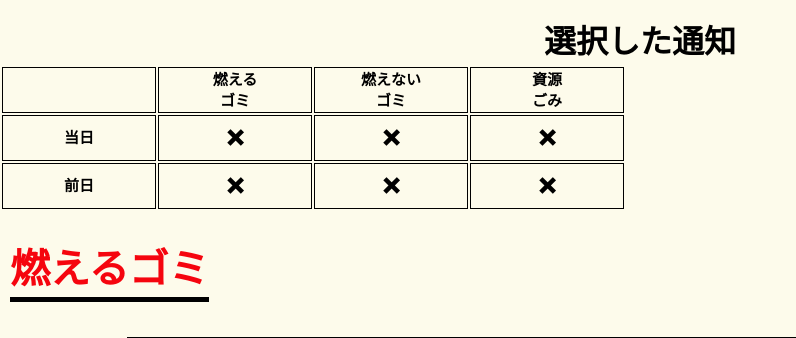
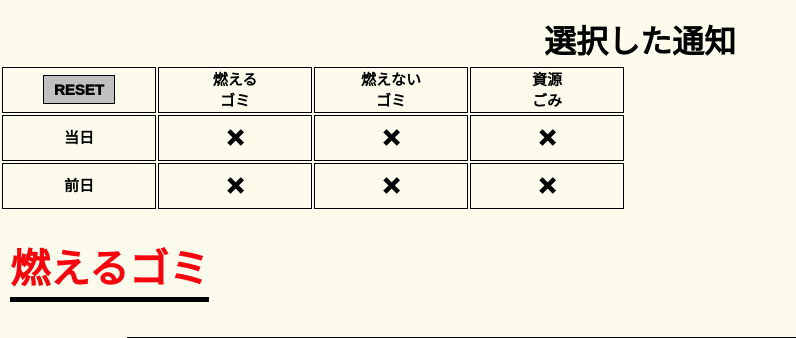
Before and after one commit to YutoGIma/gomidasi, a Flask app: template templates/bell.html in a window 1280 px wide. Shown: the part 80-418 px from the top of the page, without its empty margins (0-796 px from the left). Run offline with Flask 2, Linux system fonts and the light colour scheme; the template is opened without the code that fills it: most values are stand-ins (such as "Sample title", 1, 10 or a date in 2020); some libraries are stand-ins or nearby versions.

Commit message:
リセットボタン追加

```diff
--- a/app.py
+++ b/app.py
@@ -147,6 +147,20 @@ def bell(id,user_id):
         return render_template("bell.html",id=id,user_id=user_id,fireto=fireto,no_fireto=no_fireto,sourceto=sourceto,fireyes=fireyes,no_fireyes=no_fireyes,sourceyes=sourceyes)
     else:
         return redirect("/select_city")
+
+@app.route("/reset/<int:user_id>")
+def reset_bell(user_id):
+    if "user_id" in session:
+        conn=sqlite3.connect("ゴミ分別DB.db")
+        c=conn.cursor()
+        c.execute("update users set 月1=0,火1=0,水1=0,木1=0,金1=0,土1=0,日1=0,月2=0,火2=0,水2=0,木2=0,金2=0,土2=0,日2=0 where id=?",(user_id,))
+        conn.commit()
+        c.close
+        id=session.get("id")
+        return redirect("/bell/%s/%s"%(id,user_id))
+    else:
+        return redirect("/select_city")
+
 
 @app.route("/bell_fire_day/<int:id>/<int:user_id>")
 def bell_fire_day(id,user_id):
--- a/static/css/style.css
+++ b/static/css/style.css
@@ -221,6 +221,11 @@ header h1{
 .my_bell p{
     font-size:30px;
 }
+.reset_btn{
+    border:1px black solid;
+    background-color: silver;
+    padding:5px 10px;
+}
 
 
 .fot_menu{
--- a/templates/bell.html
+++ b/templates/bell.html
@@ -28,7 +28,7 @@
             <h1>選択した通知</h1>
             <table>
                 <tr>
-                    <td></td>
+                    <td><a href="/reset/{{user_id}}" class="reset_btn">RESET</a></td>
                     <td>燃える<br>ゴミ</td>
                     <td>燃えない<br>ゴミ</td>
                     <td>資源<br>ごみ</td>
```
